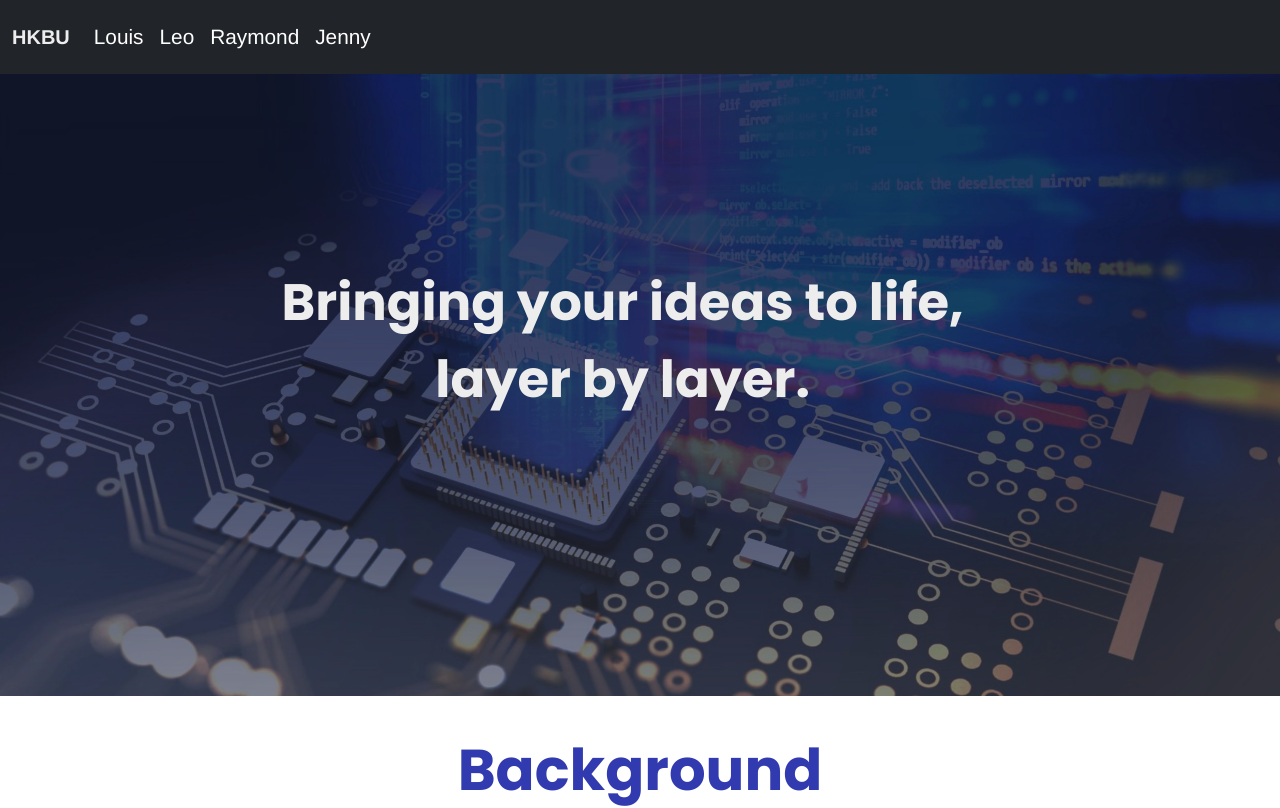
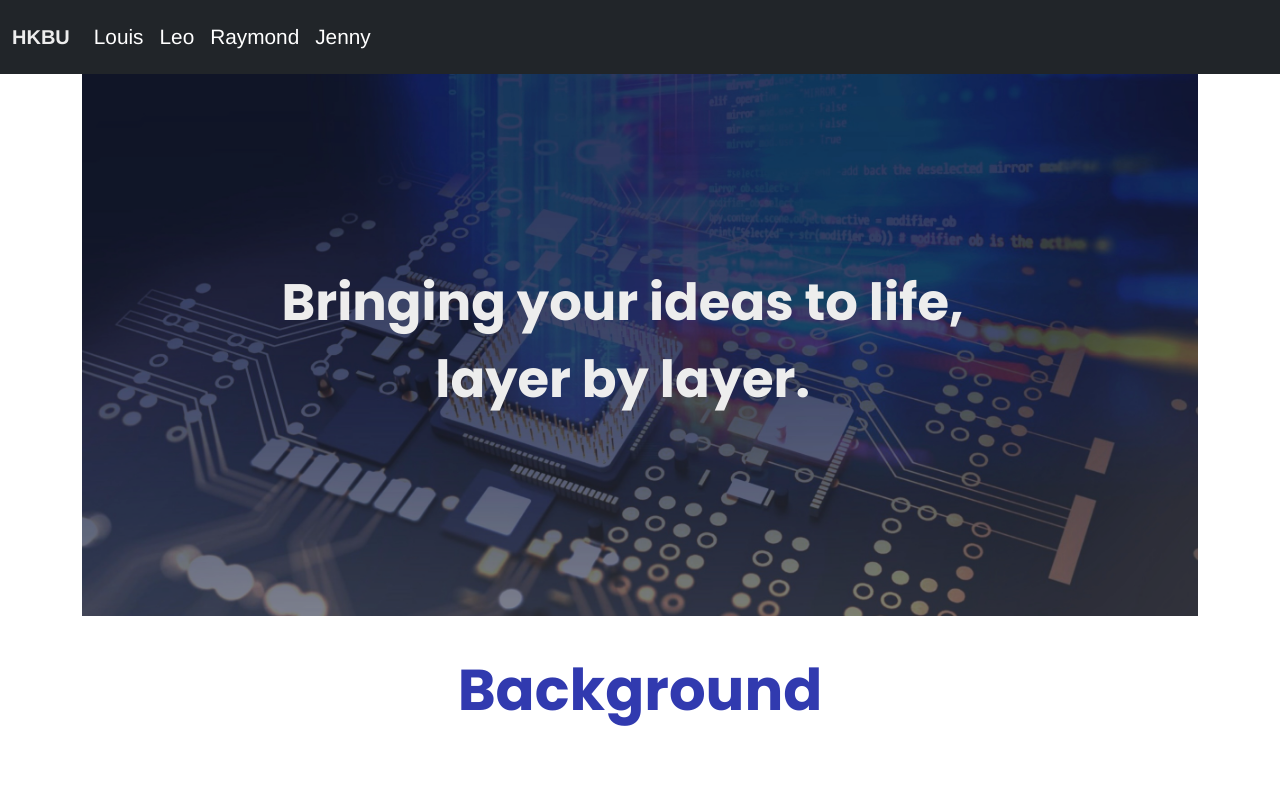
Before and after one commit to leoleo1222/landing-web-3dprinter, a Vue app: page / in a window 1280 px wide. Shown: the top 808 px of the page. Built offline with nearby package versions, Linux system fonts and the light colour scheme; what vue3-apexcharts would draw is missing.

Commit message:
Revert "??"
This reverts commit 3a971629d712f788c41aad73e6251d6095932635.

```diff
--- a/src/App.vue
+++ b/src/App.vue
@@ -30,7 +30,7 @@
       </div>
     </div>
   </nav>
-  <div>
+  <div class="container text-start">
     <router-view />
   </div>
 </template>
```
